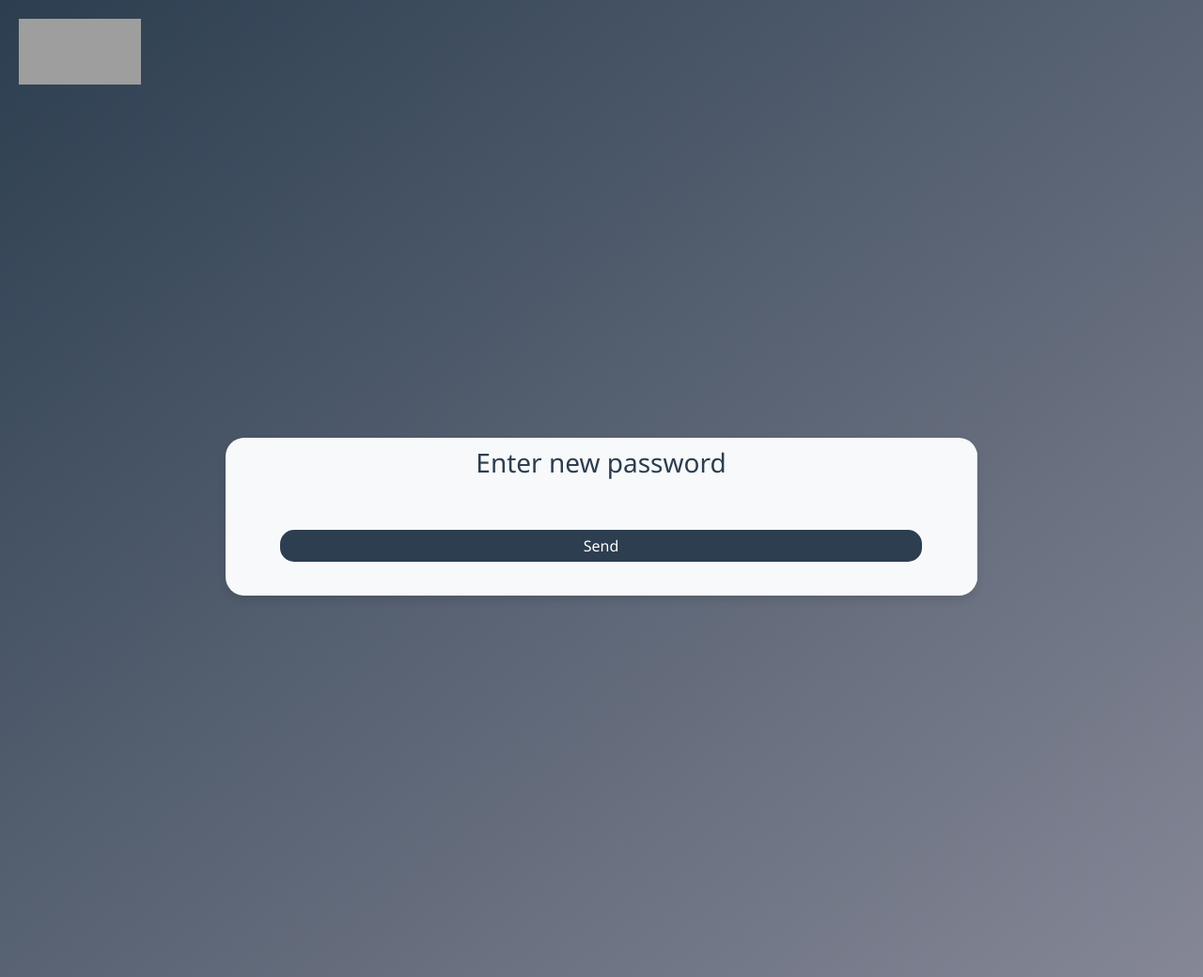
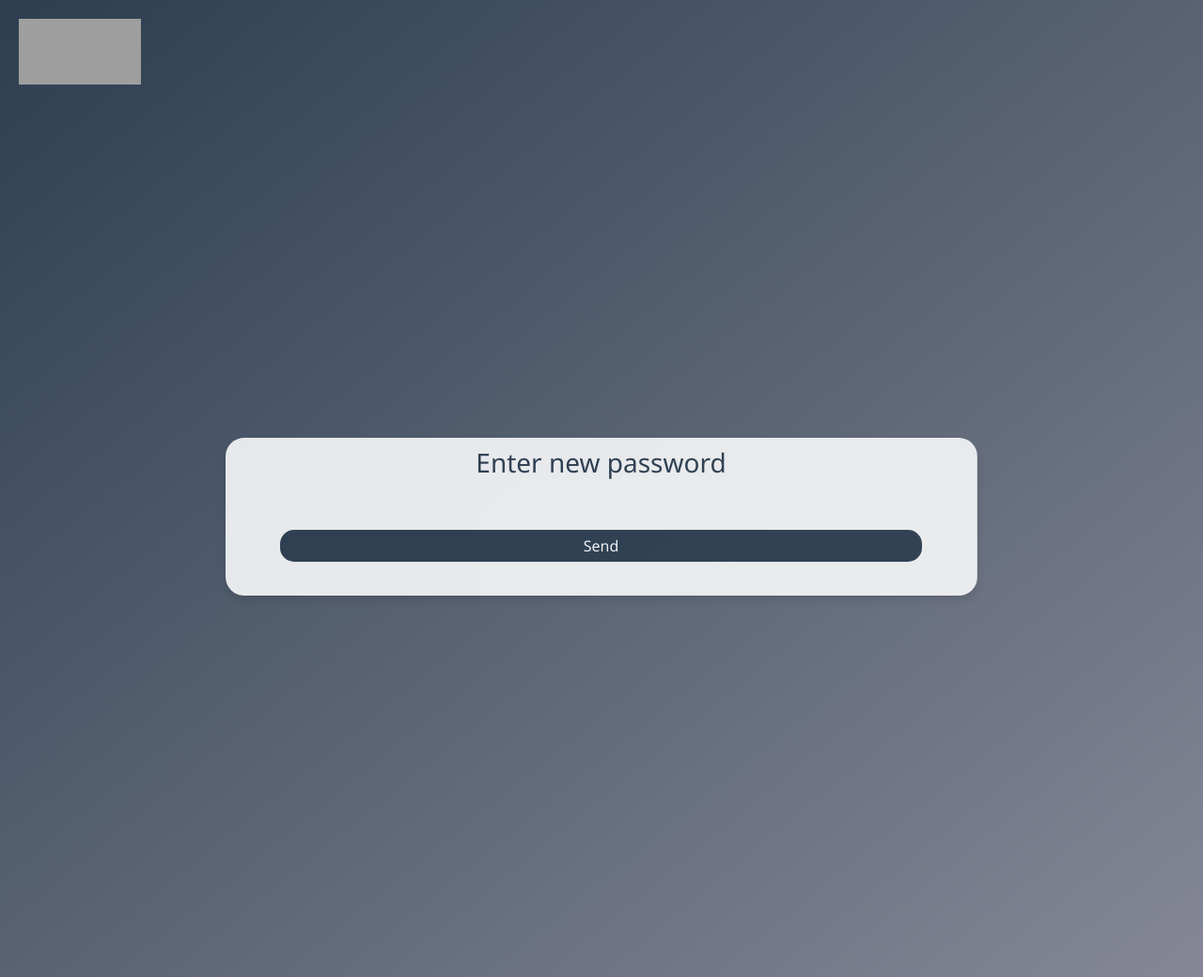
Before and after one commit to munjed-ab/TeamNG, a Django app: page /password_reset_confirm/1/1/ in a window 1280 px wide. Shown: the whole page at 94% size. Run offline with Django 5.2, Linux system fonts and the light colour scheme; parts of the project's set-up code (start-up, migrations or seed data) failed here and were passed over; some libraries are stand-ins or nearby versions; grey boxes are pictures that could not be loaded.

Commit message:
opacity login card

```diff
--- a/static/style/login.css
+++ b/static/style/login.css
@@ -61,6 +61,7 @@ html {
   background-color: #f8f9fa;
   border-right: 1px solid #dee2e6; /* Adding a border between the sections */
   padding: 10px;
+  opacity: 0.9;
 }
 
 .image-section {
@@ -68,6 +69,7 @@ html {
   display: flex;
   justify-content: center;
   align-items: center;
+  opacity: 0.9;
 }
 
 .card-body {
```
